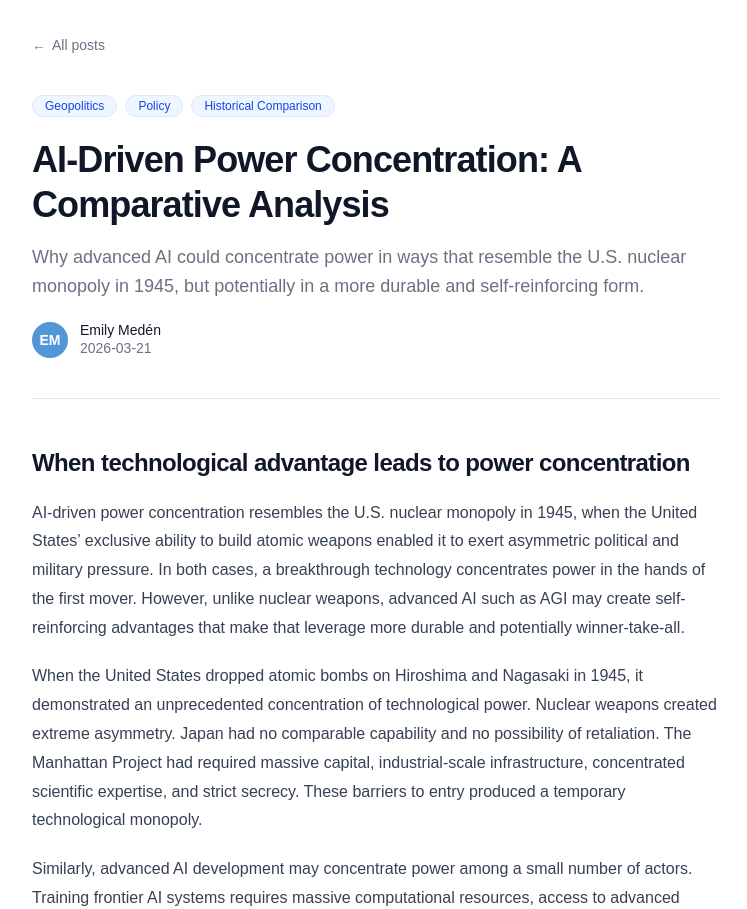
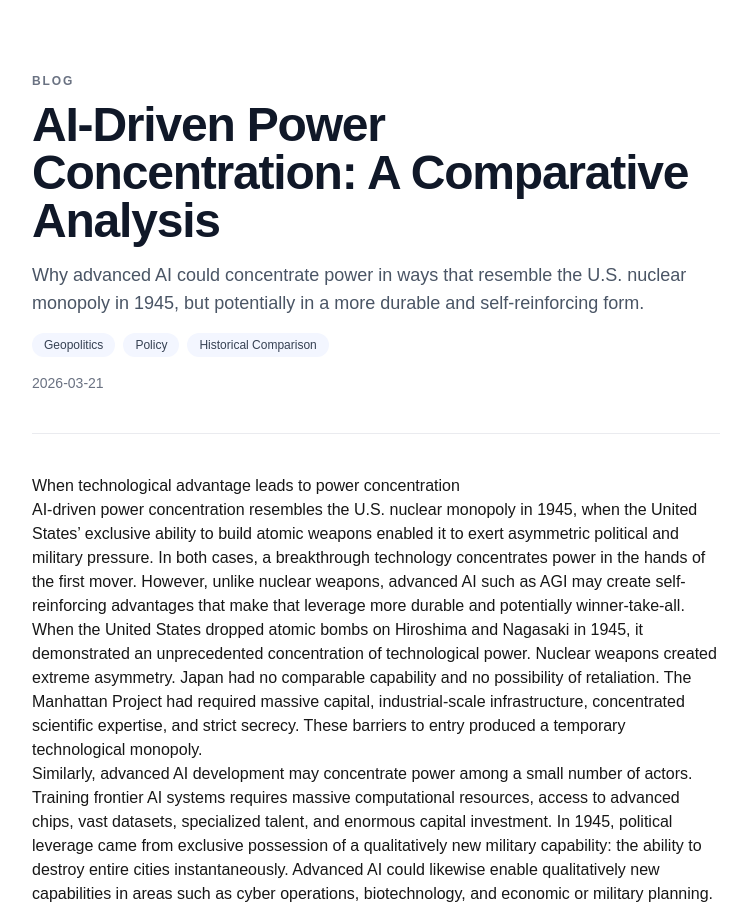
Before and after one commit to millymeden/aicarus, a Next.js app: page /blog/ai-driven-power-concentration-comparison-nuclear in a window 1280 px wide. Shown: the part 180-1089 px from the top of the page, without its empty margins (264-1011 px from the left). Built offline with nearby package versions, Linux system fonts and the light colour scheme.

Commit message:
Blog post page

```diff
--- a/app/blog/[slug]/page.tsx
+++ b/app/blog/[slug]/page.tsx
@@ -1,5 +1,3 @@
-import { notFound } from "next/navigation";
-import Link from "next/link";
 import { getAllPosts, getPostBySlug } from "@/lib/posts";
 import { MDXRemote } from "next-mdx-remote/rsc";
 import remarkGfm from "remark-gfm";
@@ -8,83 +6,42 @@ export function generateStaticParams() {
   return getAllPosts().map((p) => ({ slug: p.slug }));
 }
 
-export default async function BlogPostPage({ params }: { params: Promise<{ slug: string }> }) {
+export default async function BlogPostPage({
+  params,
+}: {
+  params: Promise<{ slug: string }>;
+}) {
   const { slug } = await params;
-
-  try {
   const { meta, content } = getPostBySlug(slug);
 
   return (
-      <article>
-        {/* Back link */}
-        <Link
-          href="/blog"
-          className="inline-flex items-center gap-1.5 text-sm text-gray-500 hover:text-gray-900 transition-colors mb-10 group"
-        >
-          <span className="group-hover:-translate-x-0.5 transition-transform">←</span>
-          All posts
-        </Link>
+    <article className="py-10">
+      <div className="mb-8">
+        <div className="kicker">Blog</div>
+        <h1 className="h1">{meta.title}</h1>
+        <p className="lead">{meta.summary}</p>
 
-        {/* Header */}
-        <header className="mb-10">
-          {/* Tags */}
-          {meta.tags.length > 0 && (
-            <div className="flex flex-wrap gap-2 mb-5">
+        <div className="mt-4 flex flex-wrap gap-2">
           {meta.tags.map((t) => (
             <span
               key={t}
-                  className="rounded-full bg-blue-50 border border-blue-100 px-3 py-0.5 text-xs font-medium text-blue-700"
+              className="rounded-full bg-[#f3f6ff] px-3 py-1 text-xs font-medium text-gray-700"
             >
               {t}
             </span>
           ))}
         </div>
-          )}
 
-          {/* Title */}
-          <h1 className="text-3xl md:text-4xl font-semibold tracking-tight text-gray-900 leading-tight">
-            {meta.title}
-          </h1>
+        <div className="mt-4 text-sm text-gray-500">{meta.date}</div>
+        <div className="divider" />
+      </div>
 
-          {/* Summary */}
-          {meta.summary && (
-            <p className="mt-4 text-lg text-gray-500 leading-relaxed max-w-2xl">
-              {meta.summary}
-            </p>
-          )}
-
-          {/* Byline — Substack style */}
-          <div className="mt-5 flex items-center gap-3">
-            <div className="w-9 h-9 rounded-full bg-[var(--aicarus-blue)] flex items-center justify-center text-white text-sm font-semibold shrink-0">
-              {meta.author.split(" ").map((n) => n[0]).join("").slice(0, 2)}
-            </div>
-            <div className="flex flex-col text-sm leading-tight">
-              <span className="font-medium text-gray-900">{meta.author}</span>
-              <time className="text-gray-500">{meta.date}</time>
-            </div>
-          </div>
-        </header>
-
-        <div className="h-px w-full bg-gray-200 mb-10" />
-
-        {/* Article body */}
-        <div className="prose prose-gray max-w-none
-          prose-headings:font-semibold prose-headings:tracking-tight prose-headings:text-gray-900
-          prose-h2:text-2xl prose-h2:mt-12 prose-h2:mb-4
-          prose-h3:text-xl prose-h3:mt-8 prose-h3:mb-3
-          prose-p:text-gray-700 prose-p:leading-[1.8] prose-p:my-5
-          prose-a:text-blue-600 prose-a:no-underline hover:prose-a:underline
-          prose-strong:text-gray-900 prose-strong:font-semibold
-          prose-blockquote:border-l-4 prose-blockquote:border-blue-200 prose-blockquote:bg-blue-50/50 prose-blockquote:py-1 prose-blockquote:rounded-r-lg
-          prose-code:text-blue-700 prose-code:bg-blue-50 prose-code:px-1.5 prose-code:py-0.5 prose-code:rounded prose-code:text-sm prose-code:font-normal
-          prose-pre:bg-gray-950 prose-pre:text-gray-100
-          prose-li:text-gray-700 prose-li:my-1.5
-          prose-hr:border-gray-200">
-          <MDXRemote source={content} options={{ mdxOptions: { remarkPlugins: [remarkGfm] } }} />
+      <div className="article">
+        <MDXRemote
+          source={content}
+          options={{ mdxOptions: { remarkPlugins: [remarkGfm] } }}
+        />
       </div>
     </article>
   );
-  } catch {
-    notFound();
 }
-}
```
Lines whose indentation alone changed are shown as unchanged.
